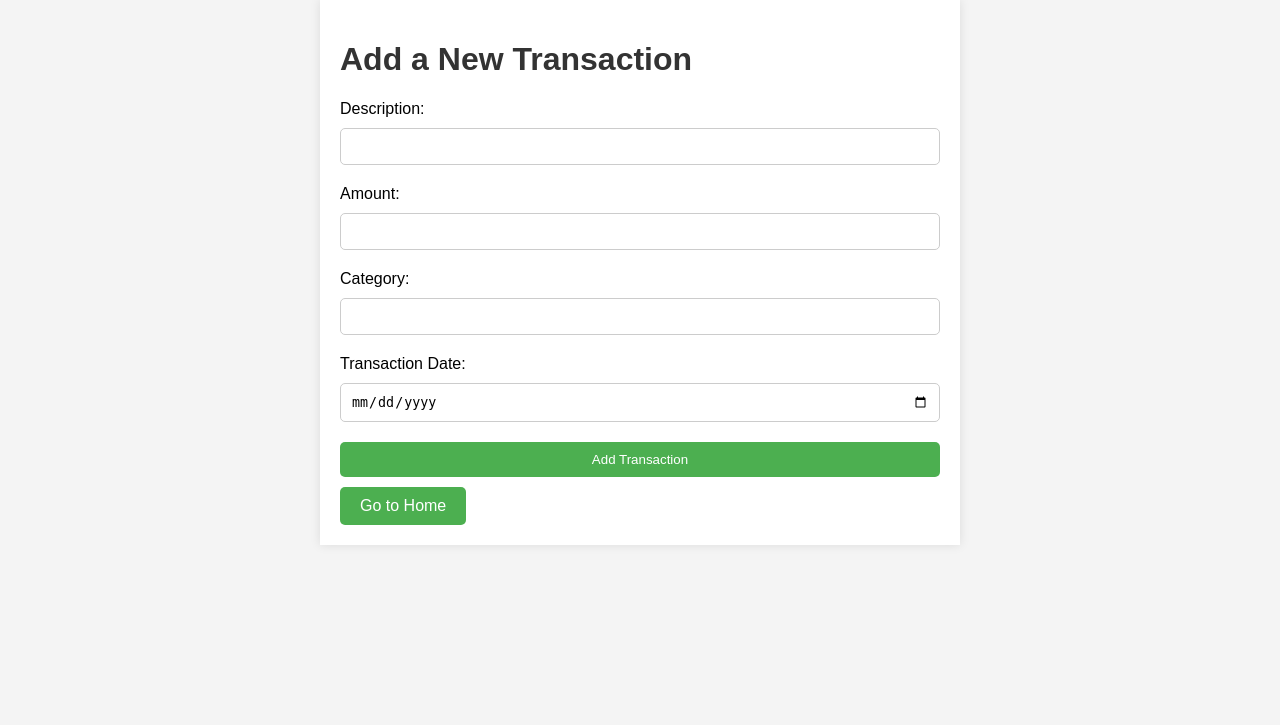
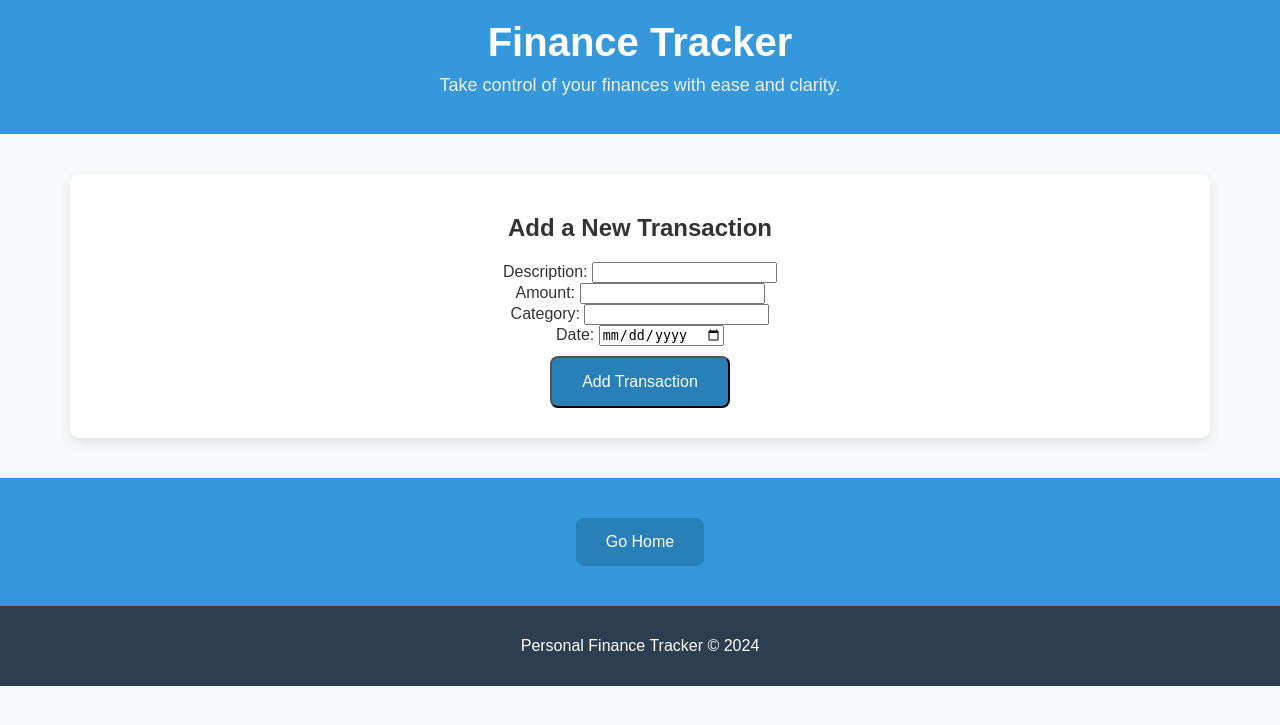
Before and after one commit to TheDude4445/finance-tracker, a Flask app: page /add_transaction in a window 1280 px wide. Shown: the top 725 px of the page. Run offline with Flask 3, Linux system fonts and the light colour scheme.

Commit message:
switched styles for the other pages

```diff
--- a/templates/add_transaction.html
+++ b/templates/add_transaction.html
@@ -4,80 +4,47 @@
     <meta charset="UTF-8">
     <meta name="viewport" content="width=device-width, initial-scale=1.0">
     <title>Add Transaction</title>
-    <style>
-        body {
-            font-family: Arial, sans-serif;
-            background-color: #f4f4f4;
-            margin: 0;
-            padding: 0;
-        }
-        .container {
-            padding: 20px;
-            max-width: 600px;
-            margin: auto;
-            background-color: white;
-            box-shadow: 0px 0px 10px rgba(0, 0, 0, 0.1);
-        }
-        h1 {
-            color: #333;
-        }
-        form {
-            display: flex;
-            flex-direction: column;
-        }
-        label {
-            margin-bottom: 10px;
-        }
-        input[type="text"], input[type="number"], input[type="date"] {
-            padding: 10px;
-            margin-bottom: 20px;
-            border-radius: 5px;
-            border: 1px solid #ccc;
-        }
-        button {
-            padding: 10px 20px;
-            background-color: #4CAF50;
-            color: white;
-            border: none;
-            border-radius: 5px;
-            cursor: pointer;
-        }
-        button:hover {
-            background-color: #45a049;
-        }
-        a.button {
-            display: inline-block;
-            background-color: #4CAF50;
-            color: white;
-            padding: 10px 20px;
-            text-align: center;
-            text-decoration: none;
-            border-radius: 5px;
-            margin-top: 10px;
-        }
-    </style>
+    <link rel="stylesheet" href="{{ url_for('static', filename='css/style.css') }}">
 </head>
 <body>
 
+<header>
+    <div class="header-container">
+        <h1>Finance Tracker</h1>
+        <p class="tagline">Take control of your finances with ease and clarity.</p>
+    </div>
+</header>
+
 <div class="container">
-    <h1>Add a New Transaction</h1>
+    <h2>Add a New Transaction</h2>
     <form action="/add_transaction" method="POST">
-        <label for="description">Description:</label>
-        <input type="text" id="description" name="description" required>
+        <div class="form-group">
+            <label for="description">Description:</label>
+            <input type="text" id="description" name="description" required>
+        </div>
+        <div class="form-group">
+            <label for="amount">Amount:</label>
+            <input type="number" id="amount" name="amount" step="0.01" required>
+        </div>
+        <div class="form-group">
+            <label for="category">Category:</label>
+            <input type="text" id="category" name="category" required>
+        </div>
+        <div class="form-group">
+            <label for="date">Date:</label>
+            <input type="date" id="date" name="date">
+        </div>
+        <button type="submit" class="button">Add Transaction</button>
+    </form>
+</div>
 
-        <label for="amount">Amount:</label>
-        <input type="number" step="0.01" id="amount" name="amount" required>
+<div class="cta-buttons">
+    <a href="/" class="button">Go Home</a>
+</div>
 
-        <label for="category">Category:</label>
-        <input type="text" id="category" name="category" required>
-
-        <label for="date">Transaction Date:</label>
-        <input type="date" id="date" name="date" required>
-
-        <button type="submit">Add Transaction</button>
-    </form>
-    <a href="/" class="button">Go to Home</a>
-</div>
+<footer>
+    <p>Personal Finance Tracker &copy; 2024</p>
+</footer>
 
 </body>
 </html>
```
Also changed, not shown: templates/add_budget.html (+26 -61 lines), templates/budgets.html (+20 -49 lines), templates/transactions.html (+20 -49 lines).
